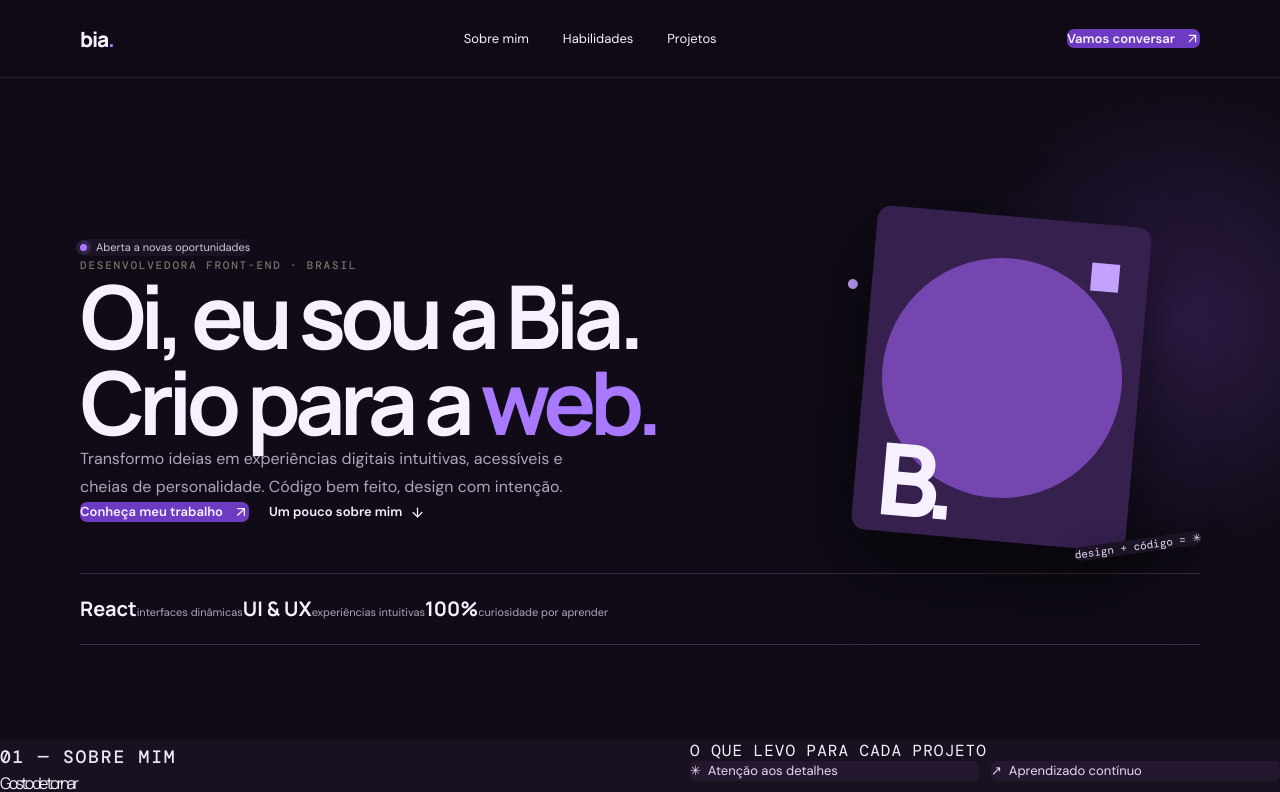
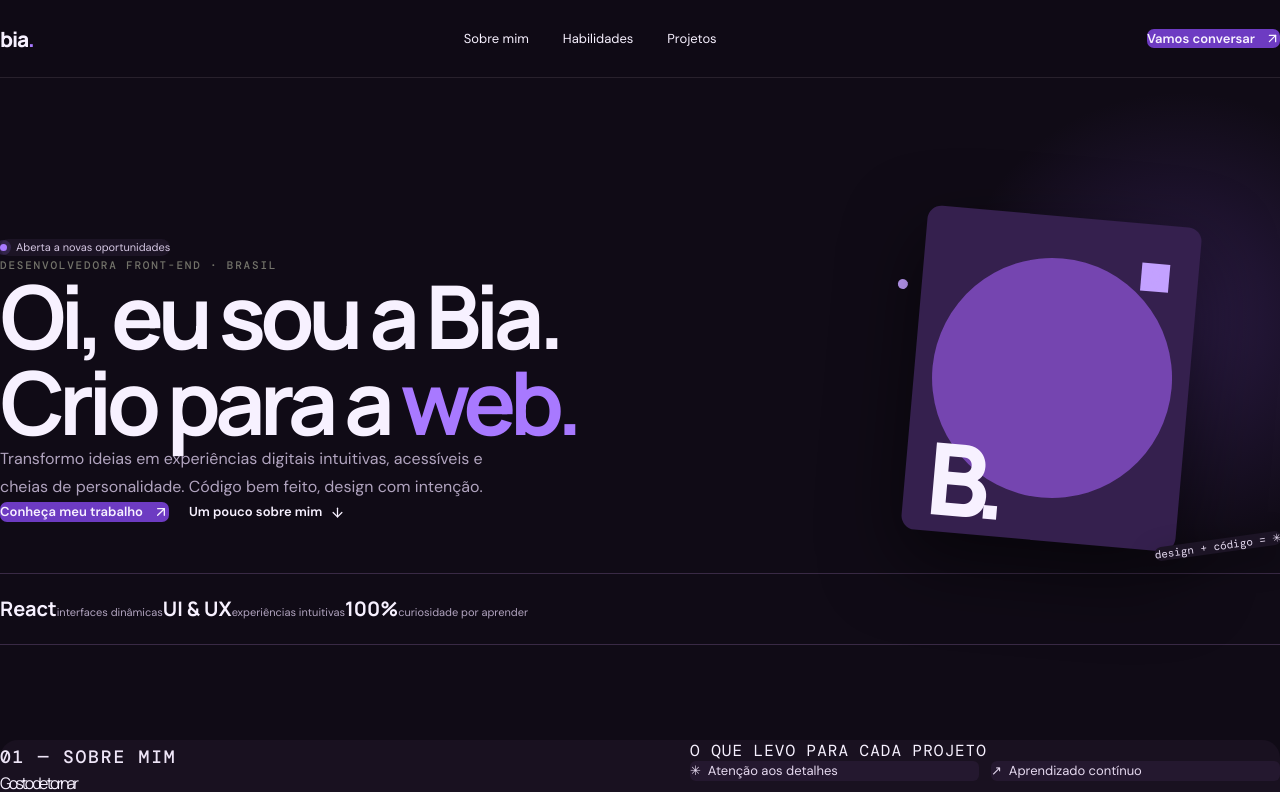
Before and after one commit to Chokiwars/Portifolio, a React (Vite) app: page / in a window 1280 px wide. Shown: the top 792 px of the page. Built offline with nearby package versions, Linux system fonts and the light colour scheme.

Commit message:
feat: update styles and improve layout for Header, HeroSection, and ProjectsSection components

```diff
--- a/src/components/layout/Header.jsx
+++ b/src/components/layout/Header.jsx
@@ -12,7 +12,7 @@ export default function Header() {
 
   return (
     <header className="topbar sticky top-0 z-20 border-b border-ink/10 bg-paper/90 backdrop-blur-lg">
-      <div className="container nav mx-auto flex h-full w-[min(1120px,calc(100%-64px))] items-center justify-between">
+      <div className="container nav mx-auto flex h-full items-center justify-between">
         <a className="brand font-display text-[21px] font-extrabold tracking-[-1.2px]" href="#inicio" onClick={() => setOpen(false)} aria-label="Bia, início">bia<span className="text-lilac">.</span></a>
         <nav className={`navlinks${open ? " open" : ""}`} aria-label="Navegação principal">
           {links.map(([label, id]) => <a key={id} href={`#${id}`} onClick={() => setOpen(false)}>{label}</a>)}
--- a/src/index.css
+++ b/src/index.css
@@ -12,5 +12,5 @@
   --color-lime: #a879ff;
 }
 
-:root{font-family:'DM Sans',sans-serif;color:#f7f1ff;background:#100b16;font-synthesis:none;text-rendering:optimizeLegibility;-webkit-font-smoothing:antialiased;-moz-osx-font-smoothing:grayscale;font-optical-sizing:auto;font-weight:400;scroll-behavior:smooth;--paper:#100b16;--ink:#f7f1ff;--muted:#b1a4bf;--line:#392a45;--green:#a879ff;--purple:#a879ff}
+:root{font-family:'DM Sans',sans-serif;color:#f7f1ff;background:#100b16;font-synthesis:none;text-rendering:optimizeLegibility;-webkit-font-smoothing:antialiased;-moz-osx-font-smoothing:grayscale;font-optical-sizing:auto;font-weight:400;scroll-behavior:smooth;--paper:#100b16;--ink:#f7f1ff;--muted:#b1a4bf;--line:#392a45;--purple:#a879ff;--purple:#a879ff}
 *{box-sizing:border-box}body{margin:0;min-width:320px}a{color:inherit;text-decoration:none}button{font:inherit}::selection{background:#c6f36b;color:#22221f}img{display:block;max-width:100%}
--- a/src/pages/Home/components/HeroSection.jsx
+++ b/src/pages/Home/components/HeroSection.jsx
@@ -3,7 +3,7 @@ import { ArrowDown, ArrowUpRight, Sparkles } from "lucide-react";
 export default function HeroSection() {
   return (
     <section className="hero relative py-[105px] pb-[95px]" id="inicio">
-      <div className="container mx-auto w-[min(1120px,calc(100%-64px))]">
+      <div className="container mx-auto">
         <div className="hero-grid relative grid items-center gap-[60px]">
           <div className="reveal">
             <div className="availability"><i /> Aberta a novas oportunidades</div>
--- a/src/pages/Home/components/ProjectsSection.jsx
+++ b/src/pages/Home/components/ProjectsSection.jsx
@@ -2,10 +2,10 @@ import { ArrowUpRight, Code2 } from "lucide-react";
 
 const projects = [
   { title: "Choki For You", description: "Uma plataforma artística para apresentar trabalhos, comissões e conteúdo visual com uma experiência responsiva.", tech: ["React", "Tailwind CSS"], github: "https://github.com/Chokiwars/Choki_for_you-Website", demo: "https://choki-for-you-website.vercel.app/", label: "PORTFÓLIO CRIATIVO", tone: "tone-lilac" },
-  { title: "Frontend Manual", description: "Um manual interativo com conceitos, referências e conteúdos de apoio para quem está aprendendo front-end.", tech: ["React", "Tailwind CSS"], github: "https://github.com/Chokiwars/Frontend-Manual", demo: "https://frontend-manuel.vercel.app/", label: "GUIA INTERATIVO", tone: "tone-green" },
+  { title: "Frontend Manual", description: "Um manual interativo com conceitos, referências e conteúdos de apoio para quem está aprendendo front-end.", tech: ["React", "Tailwind CSS"], github: "https://github.com/Chokiwars/Frontend-Manual", demo: "https://frontend-manuel.vercel.app/", label: "GUIA INTERATIVO", tone: "tone-purple" },
   { title: "Nova Fauna", description: "Guia informativo sobre animais não convencionais, com navegação intuitiva e conteúdo educativo.", tech: ["React", "Tailwind CSS"], github: "https://github.com/Chokiwars/Nova-Fauna", demo: "https://nova-fauna.vercel.app/", label: "EDUCAÇÃO & NATUREZA", tone: "tone-peach" },
   { title: "FrontArena", description: "Uma plataforma de desafios que incentiva a prática e o desenvolvimento de habilidades front-end.", tech: ["React", "Tailwind CSS"], github: "https://github.com/FrontArena/Frontarena-web", demo: "https://frontarena.vercel.app/", label: "APRENDER FAZENDO", tone: "tone-dark" },
-  { title: "Portfólio", description: "Meu espaço pessoal na web para reunir projetos, compartilhar meu trabalho e contar um pouco da minha trajetória.", tech: ["React", "Tailwind CSS"], github: "https://github.com/Chokiwars/Chokiwars-Portifolio", demo: "https://chokiwars-portifolio.vercel.app/", label: "MEU CANTO NA WEB", tone: "tone-green" },
+  { title: "Portfólio", description: "Meu espaço pessoal na web para reunir projetos, compartilhar meu trabalho e contar um pouco da minha trajetória.", tech: ["React", "Tailwind CSS"], github: "https://github.com/Chokiwars/Chokiwars-Portifolio", demo: "https://chokiwars-portifolio.vercel.app/", label: "MEU CANTO NA WEB", tone: "tone-purple" },
   { title: "O Pato", description: "Um dos meus primeiros projetos publicados: uma experiência simples que marcou meu começo com deploy.", tech: ["HTML", "CSS", "JavaScript"], github: "https://github.com/Chokiwars/Formatacao-de-textos-Ford-ENTER", demo: "https://opato.vercel.app/", label: "PRIMEIRO DEPLOY", tone: "tone-lilac" },
 ];
 
```
Also changed, not shown: src/App.css.
